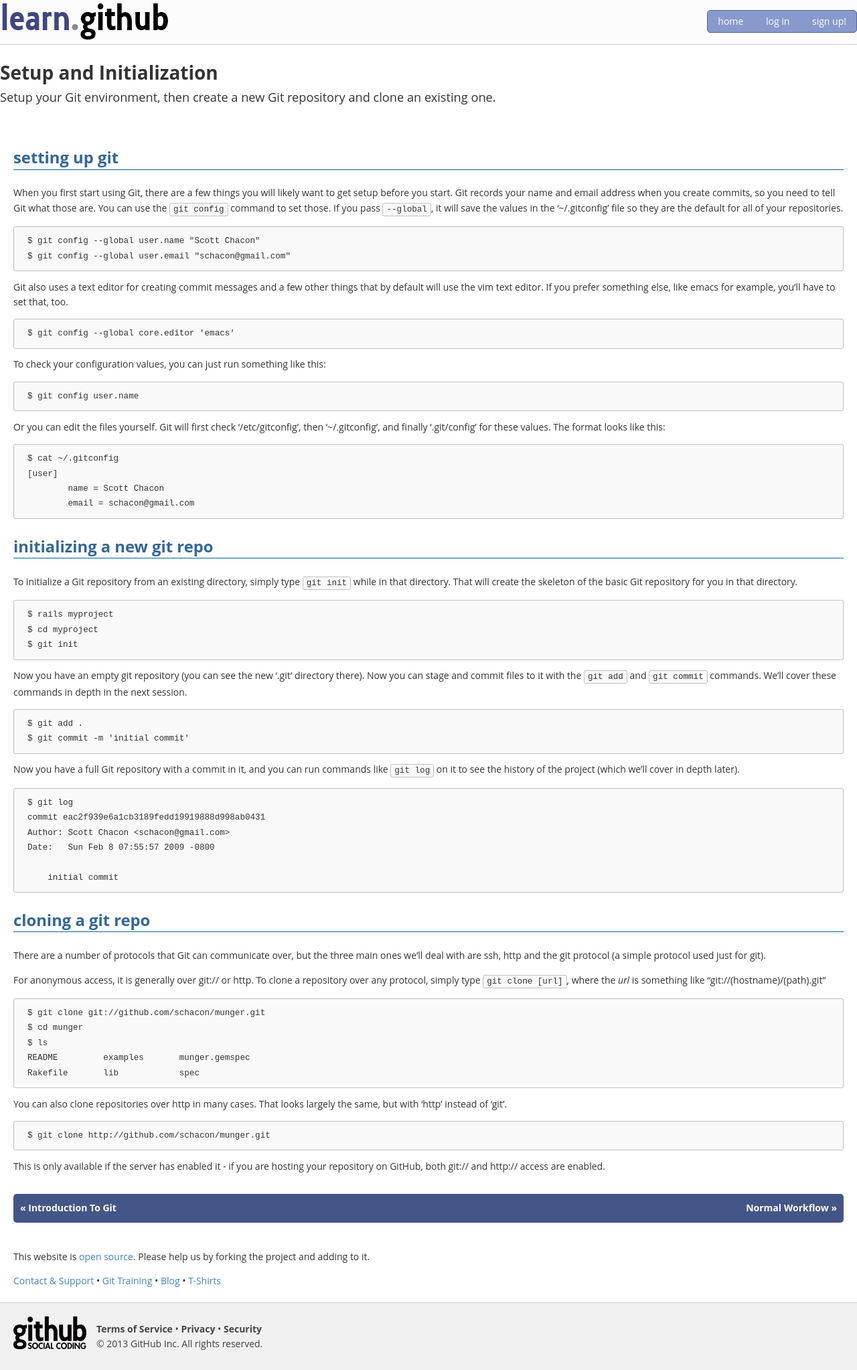
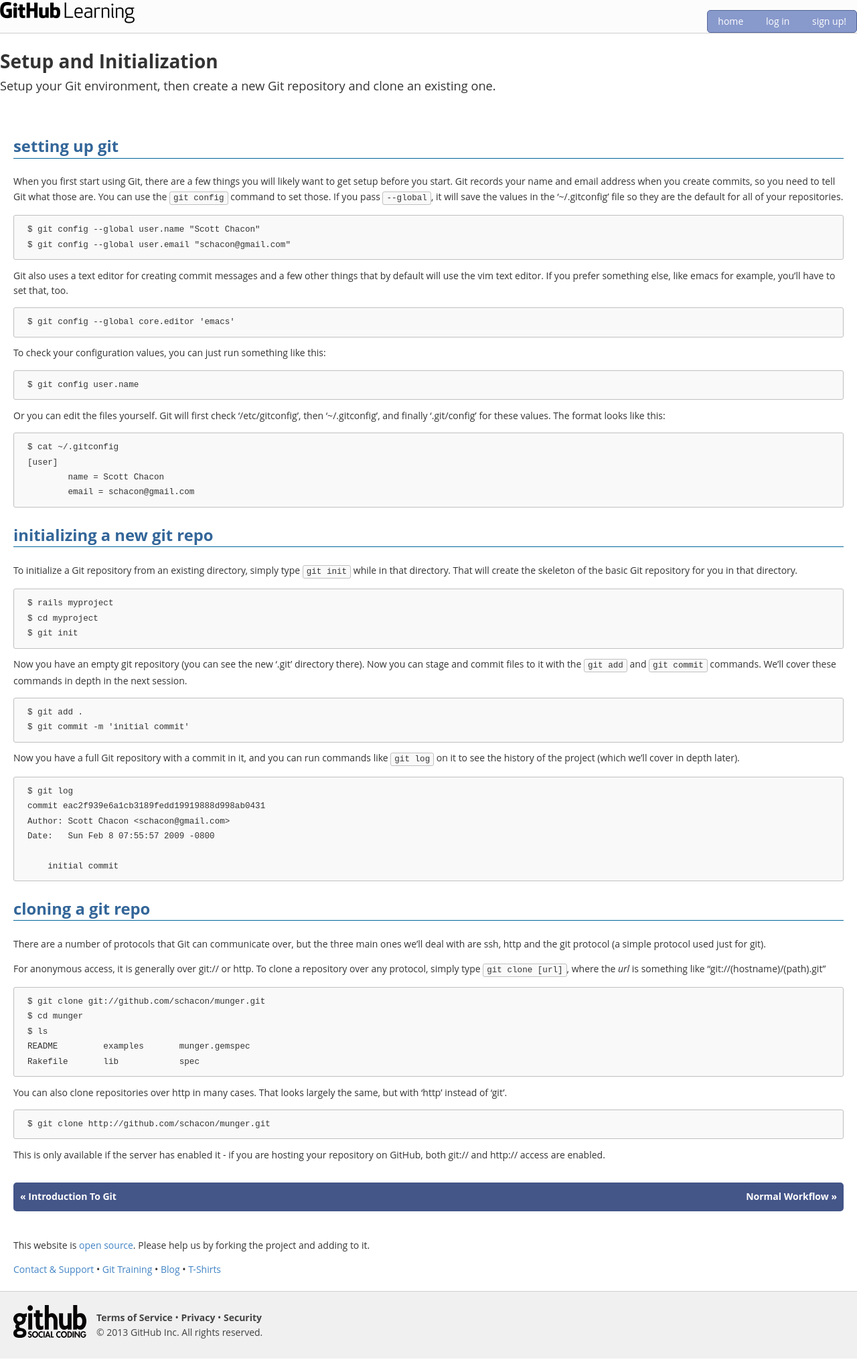
Before and after one commit to github/learn.github.com, a Jekyll site: the page built from p/setup.md, in a window 1280 px wide. Shown: the whole page at 67% size. Built offline with Jekyll 4.4.1, drawn with Linux system fonts in a browser that asks for light colours.

Commit message:
new logo

```diff
--- a/_includes/header.html
+++ b/_includes/header.html
@@ -1,6 +1,6 @@
 <header>
   <div class="container">
-    <a href="/"><img src="../images/learn.github.png" alt="github learn logo" /></a>
+    <h1 class="logo"><a href="/">GitHub Learning</a></h1>
     <div id="githublinks">
       <a href="https://github.com">home</a>
       <a href="https://github.com/login">log in</a>
--- a/css/style.css
+++ b/css/style.css
@@ -13,6 +13,21 @@
 header {
   background: #fcfcfc;
   border-bottom: 1px solid #cfcfcf;
+}
+
+.logo {
+  float: left;
+  margin: 0;
+}
+
+.logo a {
+  text-indent: -999em;
+  overflow: hidden;
+  float: left;
+  width: 201px;
+  height: 35px;
+  background-size: 201px 35px;
+  background-image: url("../images/logo.png");
 }
 
 .container {
```
Also changed, not shown: images/logo.png (added).
